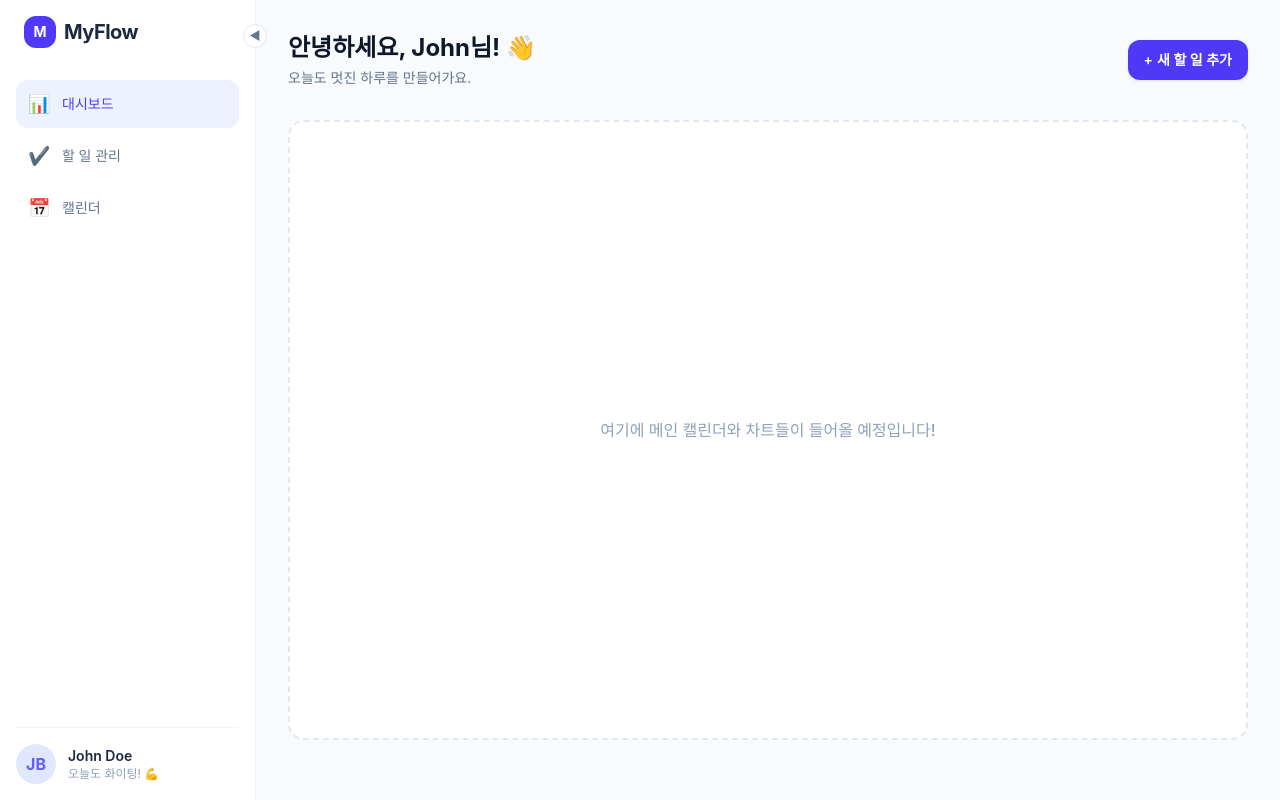
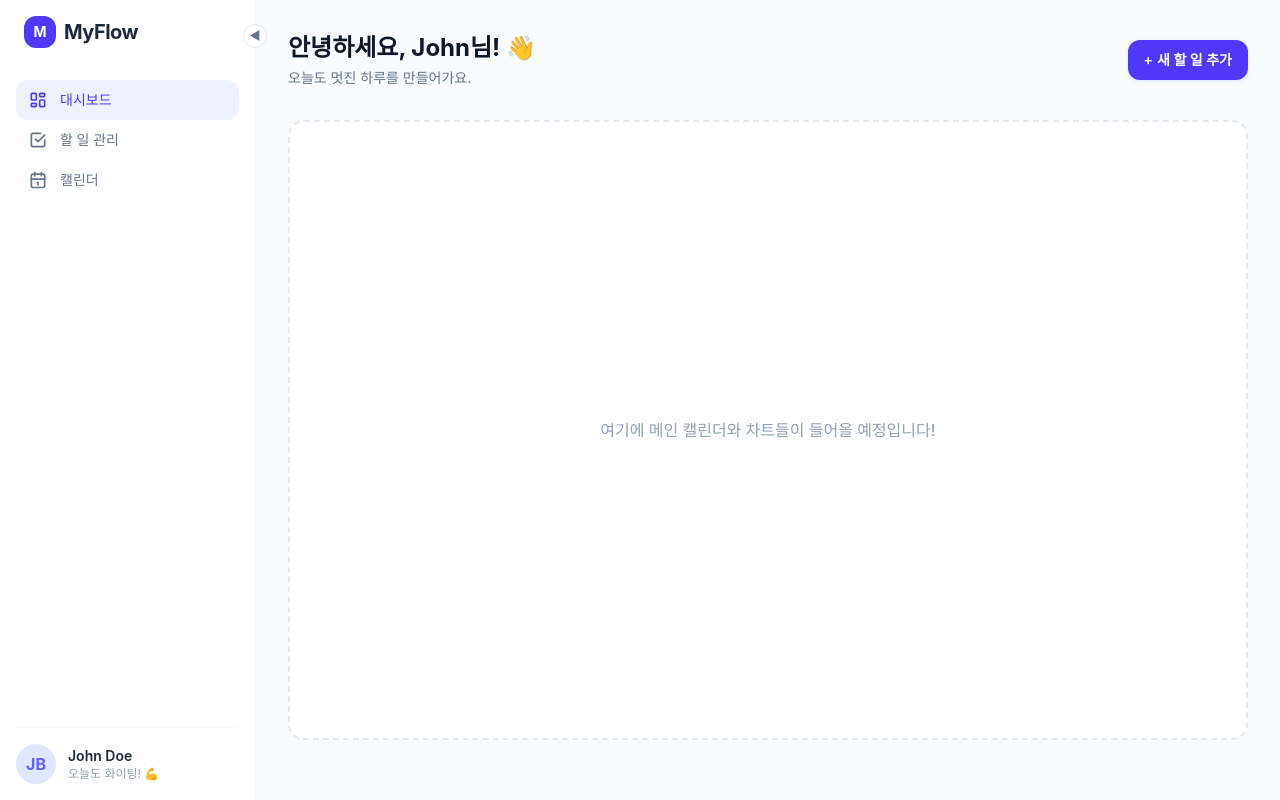
Before and after one commit to jeongbin-k/myflow, a React (Vite) app: page / in a window 1280 px wide. Built offline with nearby package versions, Linux system fonts and the light colour scheme.

Commit message:
feat: 초기 레이아웃 구현 및 menus 데이터 매핑/ 아이콘 라이브러리 도입

```diff
--- a/package.json
+++ b/package.json
@@ -10,6 +10,7 @@
     "preview": "vite preview"
   },
   "dependencies": {
+    "@tabler/icons-react": "^3.44.0",
     "react": "^19.2.6",
     "react-dom": "^19.2.6"
   },
--- a/src/App.tsx
+++ b/src/App.tsx
@@ -1,8 +1,23 @@
 import { useState } from "react";
+import {
+  IconLayoutDashboard,
+  IconCheckbox,
+  IconCalendar,
+} from "@tabler/icons-react";
+
+// 메뉴관리
+const menus = [
+  {
+    id: "dashboard",
+    label: "대시보드",
+    icon: <IconLayoutDashboard size={20} />,
+  },
+  { id: "tasks", label: "할 일 관리", icon: <IconCheckbox size={20} /> },
+  { id: "calendar", label: "캘린더", icon: <IconCalendar size={20} /> },
+];
 
 export default function App() {
   const [currentMenu, setCurrentMenu] = useState("dashboard");
-
   // 1. 사이드바 열림/닫힘 상태 추가 (기본값: 열림)
   const [isSidebarOpen, setIsSidebarOpen] = useState(true);
 
@@ -38,26 +53,22 @@ export default function App() {
           </div>
 
           {/* 메뉴 리스트 */}
-          <nav className="space-y-1">
+          {menus.map((menu) => (
             <button
-              className={`w-full flex items-center gap-3 px-3 py-2.5 rounded-xl bg-indigo-50 text-indigo-600 font-medium text-sm transition-all ${isSidebarOpen ? "" : "justify-center"}`}
+              key={menu.id}
+              onClick={() => setCurrentMenu(menu.id)}
+              className={`w-full flex items-center gap-3 px-3 py-2.5 rounded-xl text-sm font-medium transition-all
+      ${isSidebarOpen ? "" : "justify-center"}
+      ${
+        currentMenu === menu.id
+          ? "bg-indigo-50 text-indigo-600"
+          : "text-slate-500 hover:bg-slate-50 hover:text-slate-800"
+      }`}
             >
-              <span className="text-lg">📊</span>
-              {isSidebarOpen && <span>대시보드</span>}
+              {menu.icon}
+              {isSidebarOpen && <span>{menu.label}</span>}
             </button>
-            <button
-              className={`w-full flex items-center gap-3 px-3 py-2.5 rounded-xl text-slate-500 hover:bg-slate-50 hover:text-slate-800 font-medium text-sm transition-all text-left ${isSidebarOpen ? "" : "justify-center"}`}
-            >
-              <span className="text-lg">✔</span>
-              {isSidebarOpen && <span>할 일 관리</span>}
-            </button>
-            <button
-              className={`w-full flex items-center gap-3 px-3 py-2.5 rounded-xl text-slate-500 hover:bg-slate-50 hover:text-slate-800 font-medium text-sm transition-all text-left ${isSidebarOpen ? "" : "justify-center"}`}
-            >
-              <span className="text-lg">📅</span>
-              {isSidebarOpen && <span>캘린더</span>}
-            </button>
-          </nav>
+          ))}
         </div>
 
         {/* 프로필 영역 (닫혔을 때는 아바타만 노출) */}
```
Also changed, not shown: 1 other file (tests, documents, lock files or other folders).
